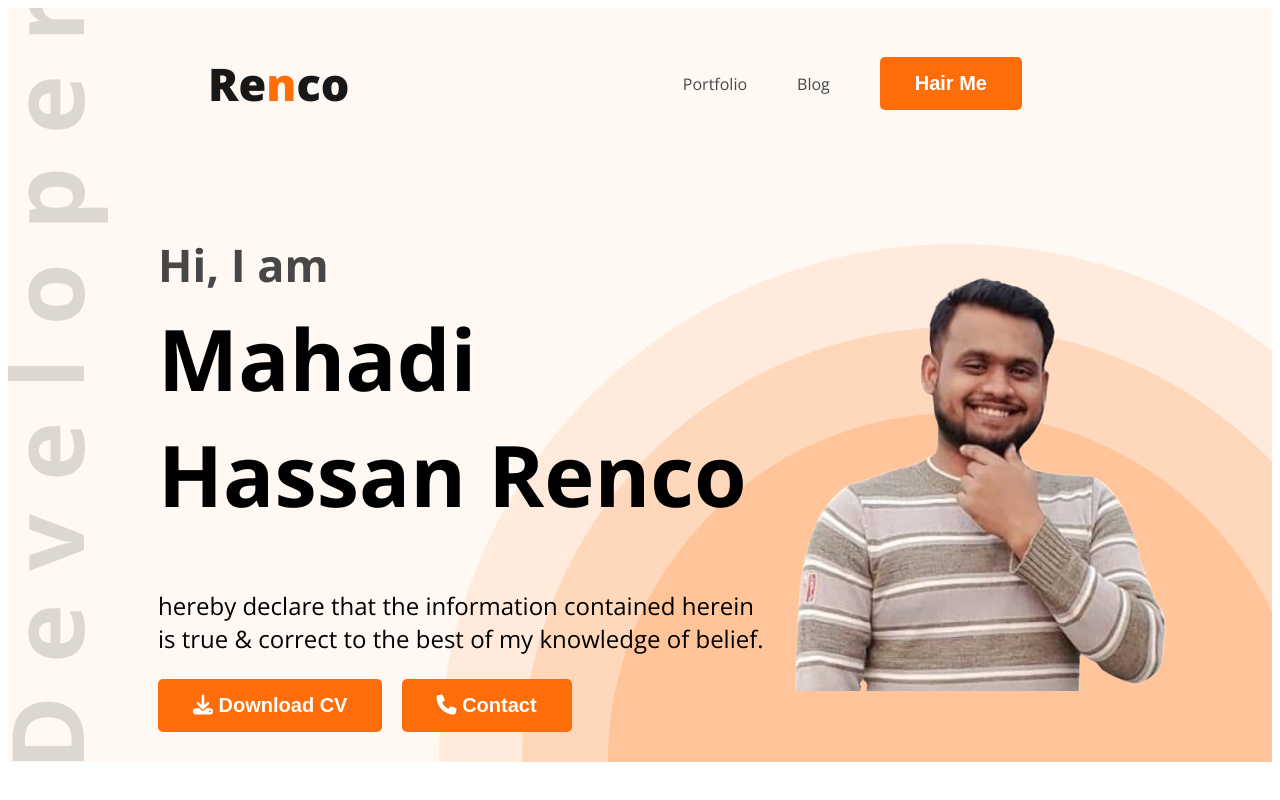
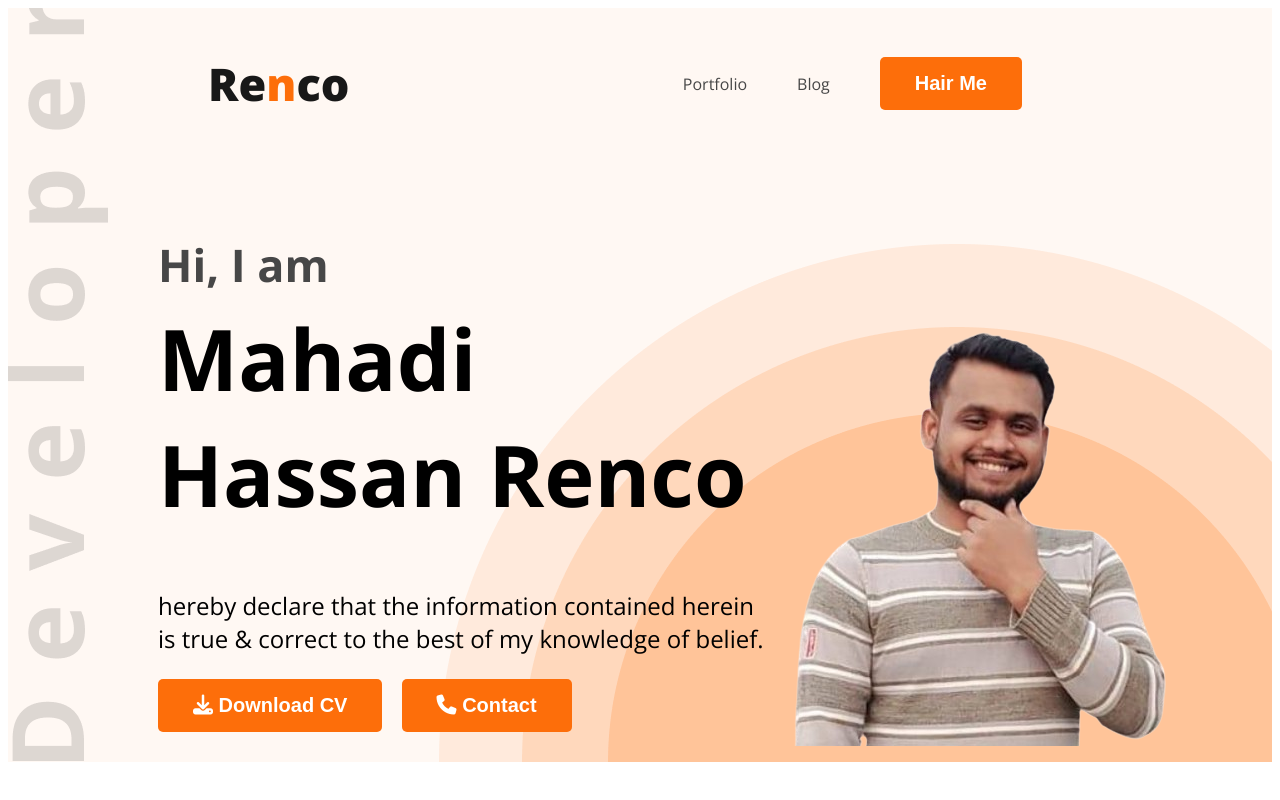
Before and after one commit to Renco88/developer-portfolios, a plain HTML site: page index.html in a window 1280 px wide. Shown: the top 800 px of the page. Drawn offline with nearby package versions, Linux system fonts and the light colour scheme.

Commit message:
al compleate

```diff
--- a/style/portfolio.css
+++ b/style/portfolio.css
@@ -100,6 +100,11 @@ body{
 
 
      margin-top: 0px;
+
+ }
+ .profile-picture{
+    position: relative;
+    top: 55px;
 
  }
 
```
